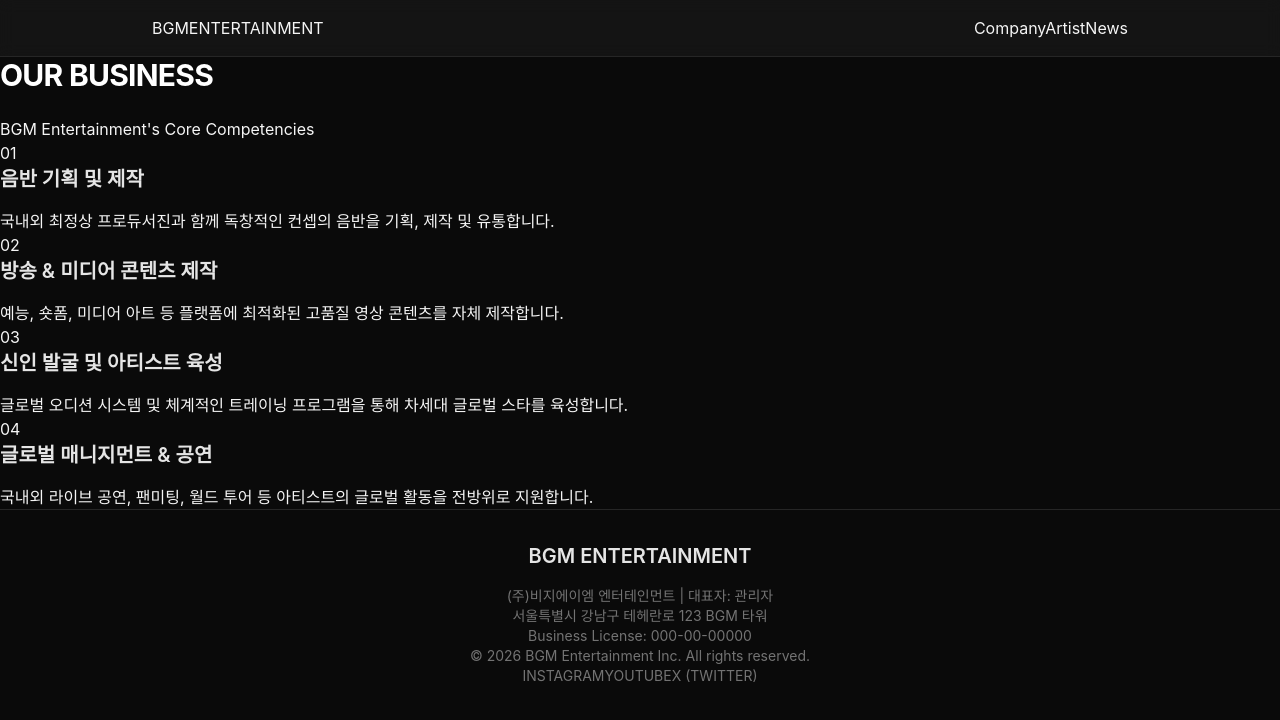
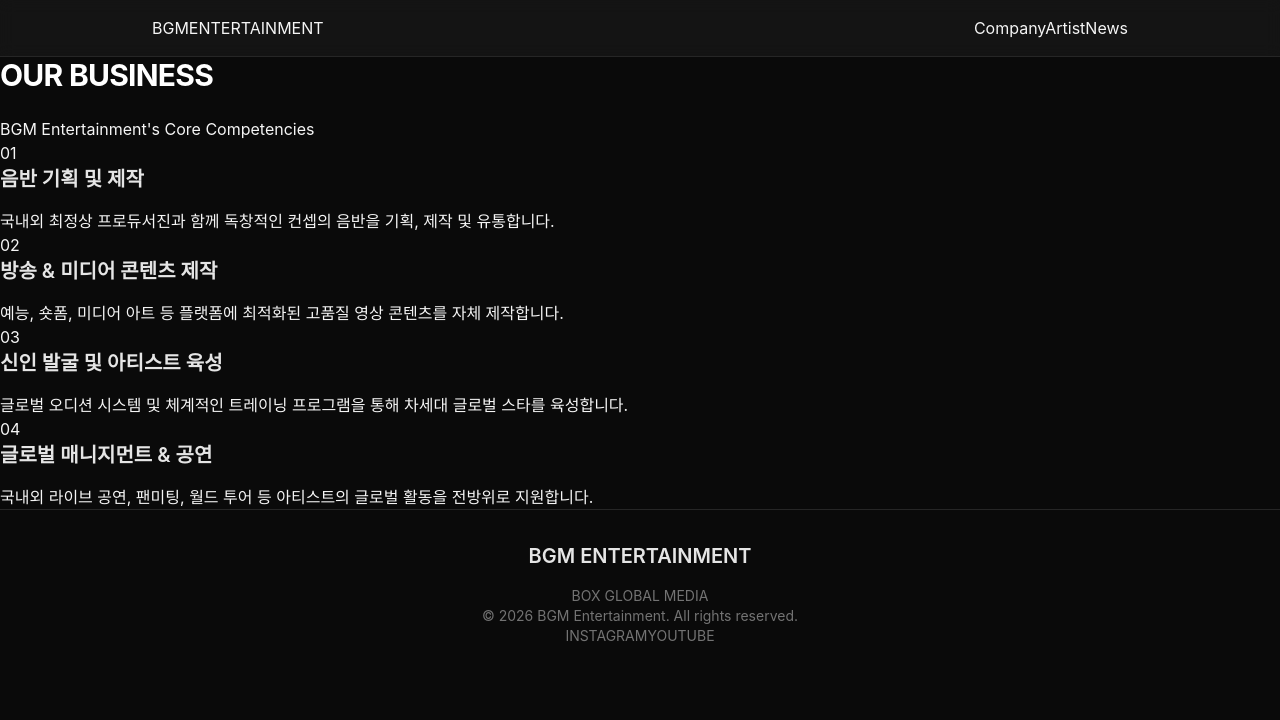
Before and after one commit to pwfriend75-dotcom/BGMENT, a Next.js app: page /company/business in a window 1280 px wide. Shown: the top 720 px of the page. Built offline with nearby package versions, Linux system fonts and the light colour scheme.

Commit message:
Update Footer.jsx

```diff
--- a/components/Footer.jsx
+++ b/components/Footer.jsx
@@ -1,26 +1,54 @@
-import Link from 'next/link';
-
 export default function Footer() {
   return (
-    <footer className="bg-black text-gray-400 text-xs border-t border-gray-800 py-12">
-      <div className="max-w-7xl mx-auto px-6 flex flex-col md:flex-row justify-between items-start md:items-center gap-6">
-        <div>
-          <h2 className="text-white font-bold text-sm tracking-widest mb-2">BGM ENTERTAINMENT</h2>
-          <p className="leading-relaxed">
-            (주)비지에이엠 엔터테인먼트 | 대표자: 관리자<br />
-            서울특별시 강남구 테헤란로 123 BGM 타워<br />
-            Business License: 000-00-00000
-          </p>
-          <p className="mt-4 text-gray-500">
-            © {new Date().getFullYear()} BGM Entertainment Inc. All rights reserved.
-          </p>
+    <footer className="bg-black text-gray-400 text-xs border-t border-zinc-800 py-12">
+      <div className="max-w-7xl mx-auto px-6">
+
+        <div className="flex flex-col md:flex-row justify-between gap-10">
+
+          {/* 회사 정보 */}
+          <div>
+
+            <h2 className="text-white font-bold text-sm tracking-widest mb-4">
+              BGM ENTERTAINMENT
+            </h2>
+
+            <p className="leading-6 text-gray-500">
+              BOX GLOBAL MEDIA
+            </p>
+
+            <p className="mt-4 text-gray-600">
+              © {new Date().getFullYear()} BGM Entertainment.
+              All rights reserved.
+            </p>
+
+          </div>
+
+
+          {/* 링크 */}
+          <div className="flex flex-wrap gap-x-6 gap-y-3 text-gray-400">
+
+            <a
+              href="https://instagram.com"
+              target="_blank"
+              rel="noopener noreferrer"
+              className="hover:text-white transition"
+            >
+              INSTAGRAM
+            </a>
+
+            <a
+              href="https://youtube.com"
+              target="_blank"
+              rel="noopener noreferrer"
+              className="hover:text-white transition"
+            >
+              YOUTUBE
+            </a>
+
+          </div>
+
         </div>
 
-        <div className="flex space-x-6 text-gray-300">
-          <a href="https://instagram.com" target="_blank" rel="noreferrer" className="hover:text-white">INSTAGRAM</a>
-          <a href="https://youtube.com" target="_blank" rel="noreferrer" className="hover:text-white">YOUTUBE</a>
-          <a href="https://x.com" target="_blank" rel="noreferrer" className="hover:text-white">X (TWITTER)</a>
-        </div>
       </div>
     </footer>
   );
```
